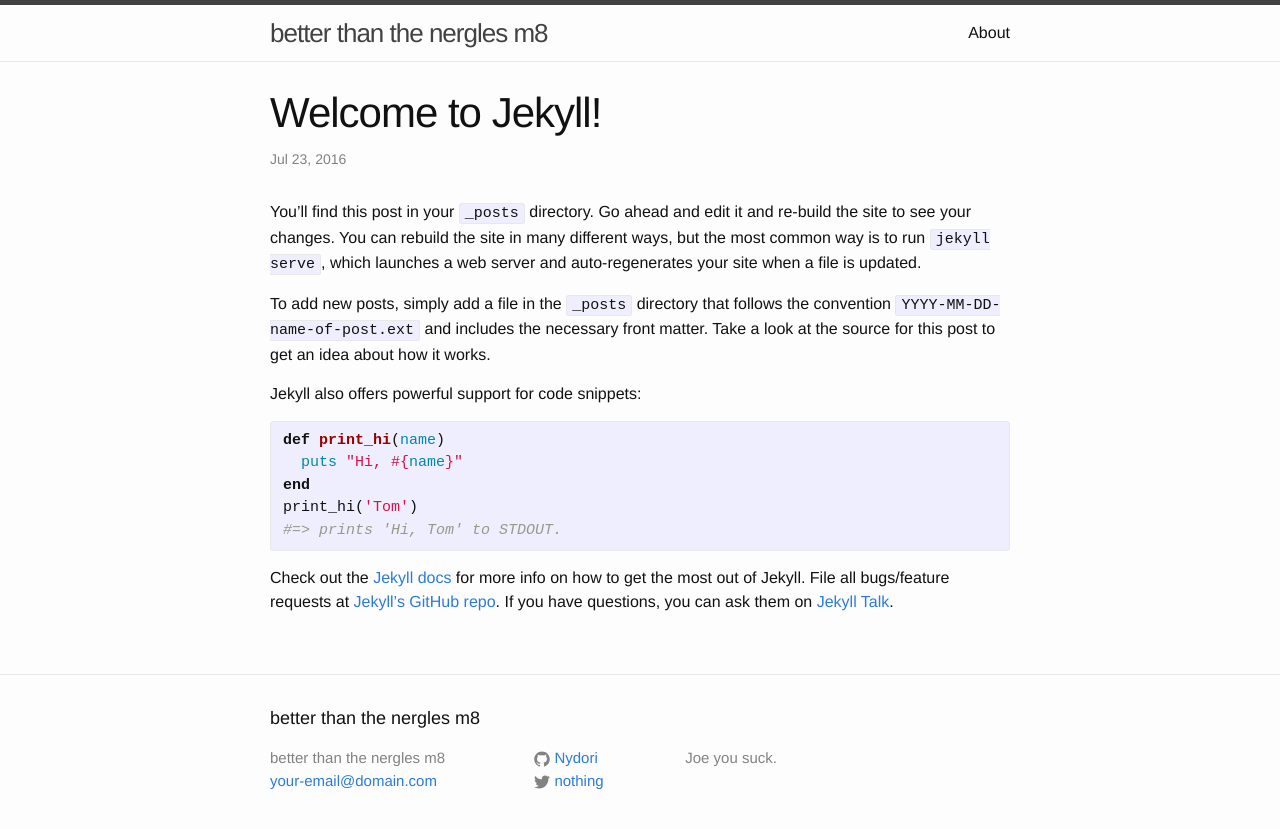
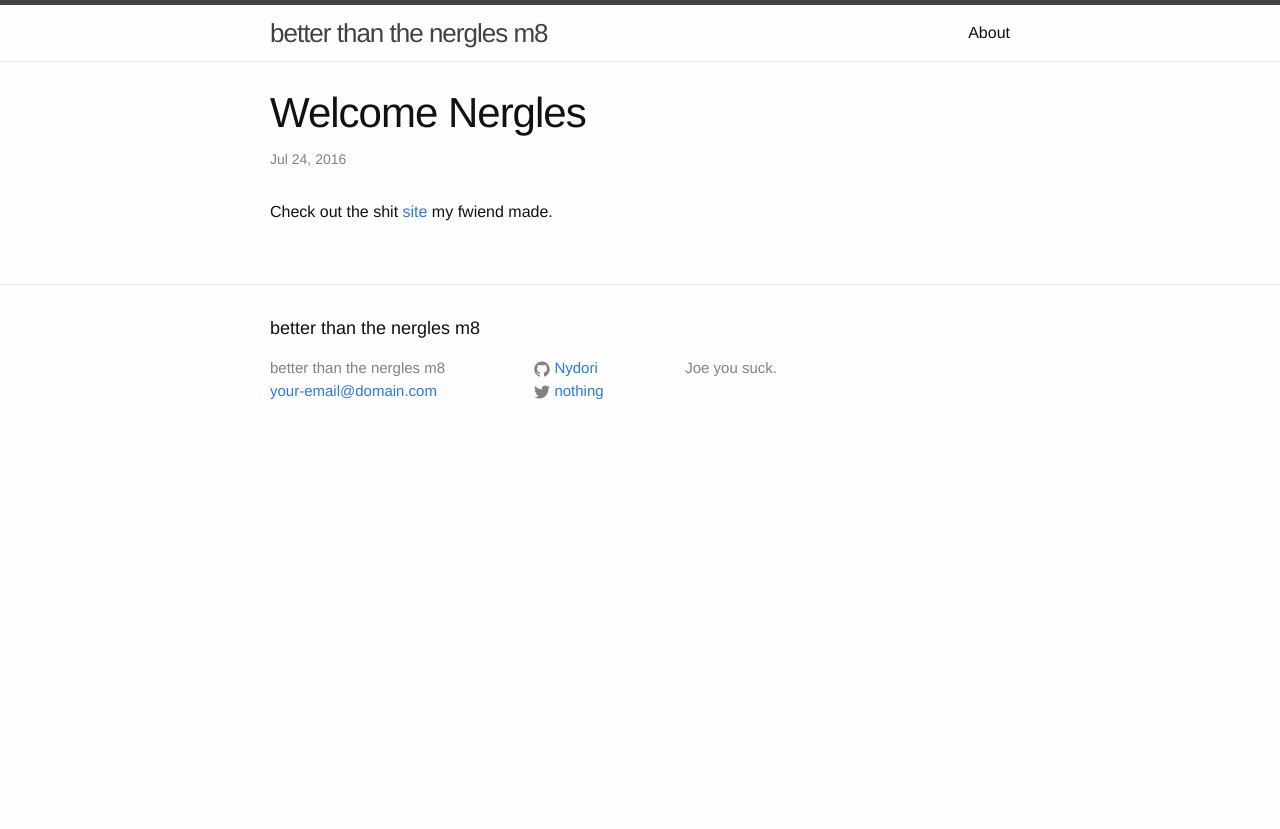
Before and after one commit to Nydori/Nydori.github.io, a Jekyll site: the page built from _posts/2016-07-23-welcome-to-jekyll.markdown, in a window 1280 px wide. Shown: the top 829 px of the page. Built offline with Jekyll 4.4.1, drawn with Linux system fonts in a browser that asks for light colours.

Commit message:
Update 2016-07-23-welcome-to-jekyll.markdown

```diff
--- a/_posts/2016-07-23-welcome-to-jekyll.markdown
+++ b/_posts/2016-07-23-welcome-to-jekyll.markdown
@@ -1,25 +1,9 @@
 ---
 layout: post
-title:  "Welcome to Jekyll!"
-date:   2016-07-23 08:02:23 -0400
-categories: jekyll update
+title:  "Welcome Nergles"
+date:   2016-07-24
+categories: Nergles
 ---
-You’ll find this post in your `_posts` directory. Go ahead and edit it and re-build the site to see your changes. You can rebuild the site in many different ways, but the most common way is to run `jekyll serve`, which launches a web server and auto-regenerates your site when a file is updated.
+Check out the shit [site] my fwiend made.
 
-To add new posts, simply add a file in the `_posts` directory that follows the convention `YYYY-MM-DD-name-of-post.ext` and includes the necessary front matter. Take a look at the source for this post to get an idea about how it works.
-
-Jekyll also offers powerful support for code snippets:
-
-{% highlight ruby %}
-def print_hi(name)
-  puts "Hi, #{name}"
-end
-print_hi('Tom')
-#=> prints 'Hi, Tom' to STDOUT.
-{% endhighlight %}
-
-Check out the [Jekyll docs][jekyll-docs] for more info on how to get the most out of Jekyll. File all bugs/feature requests at [Jekyll’s GitHub repo][jekyll-gh]. If you have questions, you can ask them on [Jekyll Talk][jekyll-talk].
-
-[jekyll-docs]: http://jekyllrb.com/docs/home
-[jekyll-gh]:   https://github.com/jekyll/jekyll
-[jekyll-talk]: https://talk.jekyllrb.com/
+[site]: http://www.thenergles.com/
```
